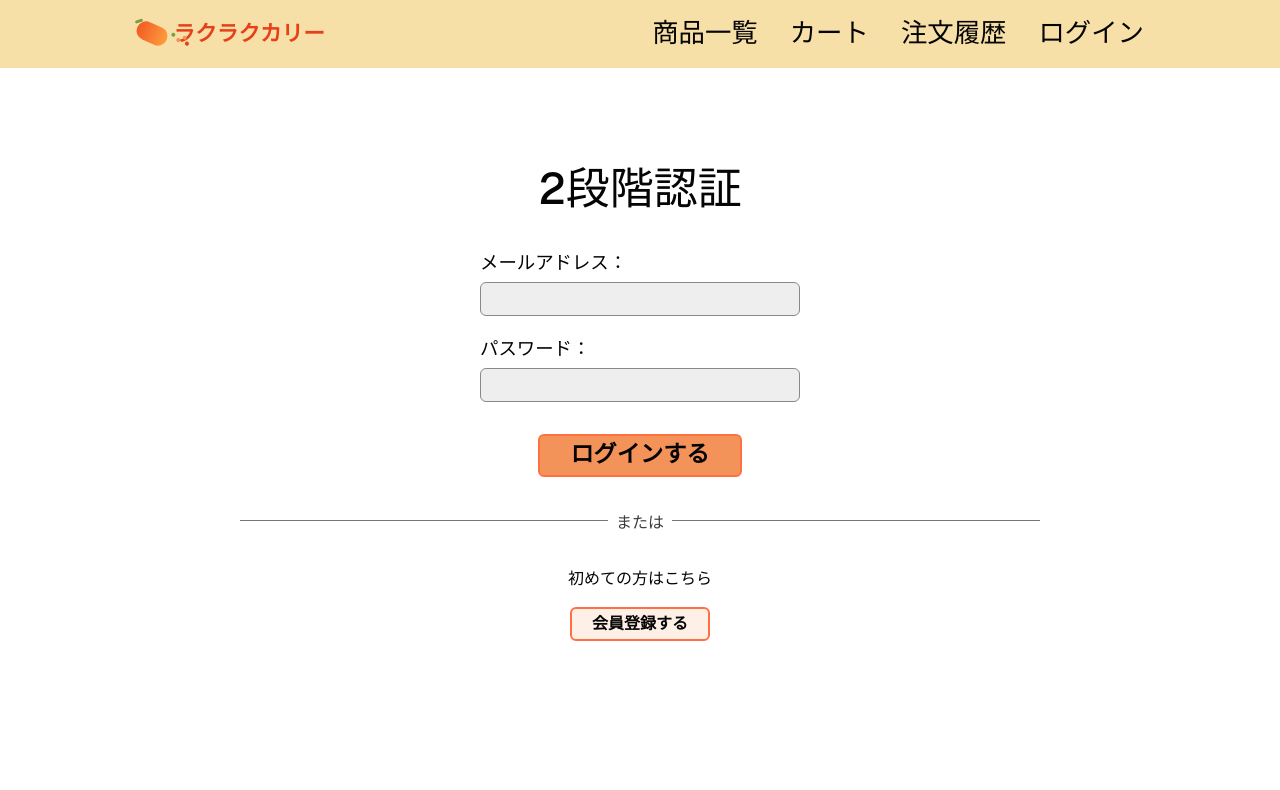
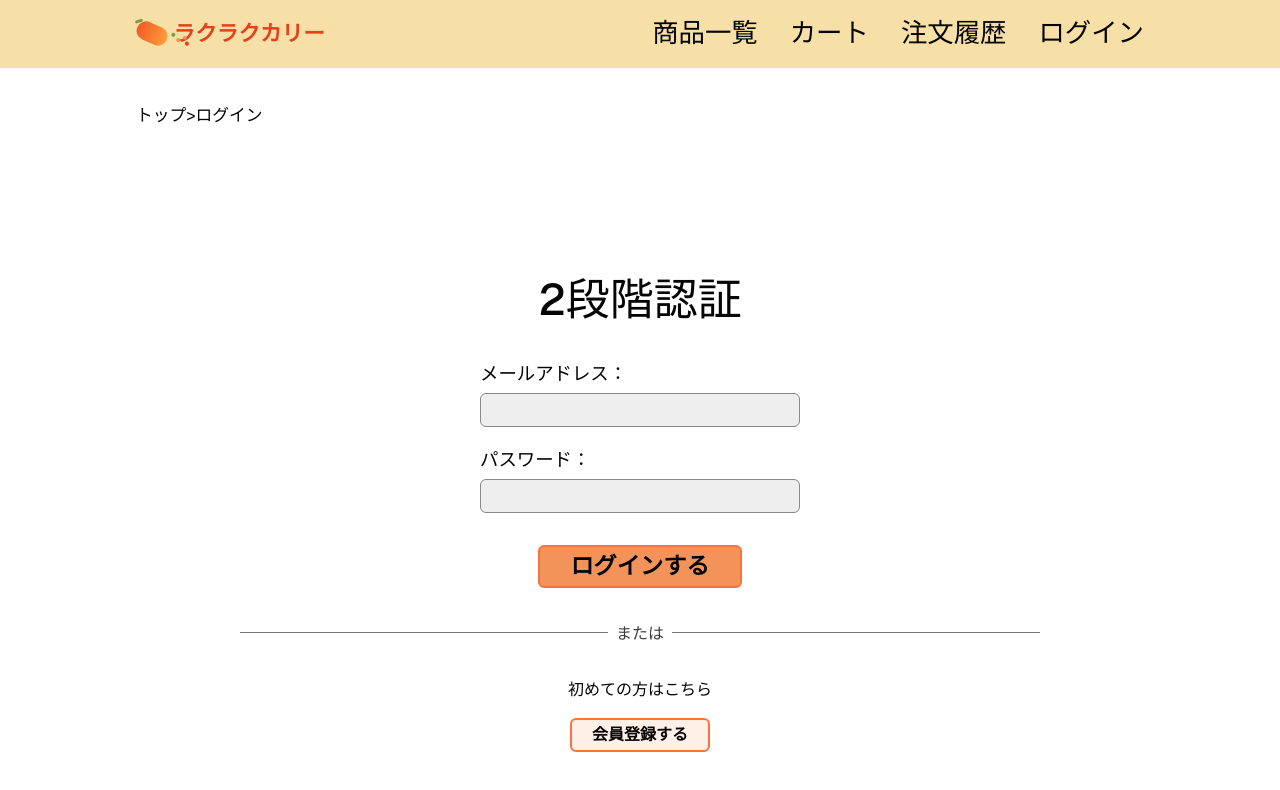
Before and after one commit to yuria12/rakuraku_curry_support_frontend, a Next.js app: page /login in a window 1280 px wide. Shown: the top 790 px of the page. Built offline with nearby package versions, Linux system fonts and the light colour scheme.

Commit message:
Restore-login-breadcrumb-and-adjust-product-spacing

```diff
--- a/src/app/globals.css
+++ b/src/app/globals.css
@@ -392,6 +392,7 @@ p {
   grid-template-columns: repeat(4, minmax(0, 1fr));
   gap: clamp(2rem, 6vw, 5rem);
   align-items: start;
+  margin-block-start: clamp(1rem, 3vw, 2rem);
 }
 
 .product-card {
@@ -666,13 +667,14 @@ p {
 .auth-page {
   min-height: calc(100vh - var(--header-height) - var(--space-section) * 2);
   display: grid;
-  align-content: center;
+  align-content: start;
   gap: clamp(3rem, 8vw, 5rem);
 }
 
 .auth-panel {
   width: min(100%, 50rem);
   margin-inline: auto;
+  margin-block-start: clamp(1.5rem, 5vw, 4rem);
   display: grid;
   justify-items: center;
   gap: clamp(1.5rem, 4vw, 2rem);
--- a/src/app/login/page.tsx
+++ b/src/app/login/page.tsx
@@ -5,6 +5,8 @@ import { TextInput } from "@/components/common/TextInput";
 export default function LoginPage() {
   return (
     <section className="auth-page">
+      <p className="breadcrumb">トップ&gt;ログイン</p>
+
       <div className="auth-panel">
         <h1>2段階認証</h1>
 
```
